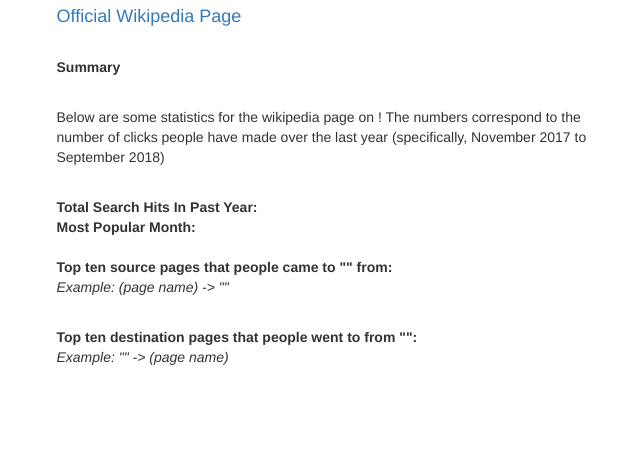
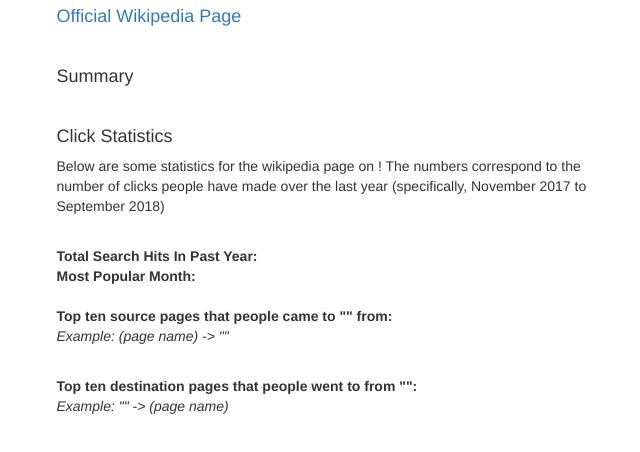
Before and after one commit to aivantg/wikiclick, a website: page detail.html in a window 1280 px wide. Shown: the part 148-600 px from the top of the page, without its empty margins (306-946 px from the left). Drawn offline with nearby package versions, Linux system fonts and the light colour scheme; a script that the page names is missing.

Commit message:
nicer headings

```diff
--- a/detail.html
+++ b/detail.html
@@ -24,10 +24,10 @@
           <h1 class="page_name">Detail Page</h1>
           <a id="page_link" href=""><h4>Official Wikipedia Page</h4></a>
           <br/>
-          <b>Summary</b>
-          <br/>
+          <h4>Summary</h4>
           <p id="page_summary"></p>
           <br/>
+          <h4>Click Statistics</h4>
           <p>
             Below are some statistics for the wikipedia page on <span class="page_name"></span>! The numbers correspond to the number of clicks people have made over the last year (specifically, November 2017 to September 2018)
           </p>
```
